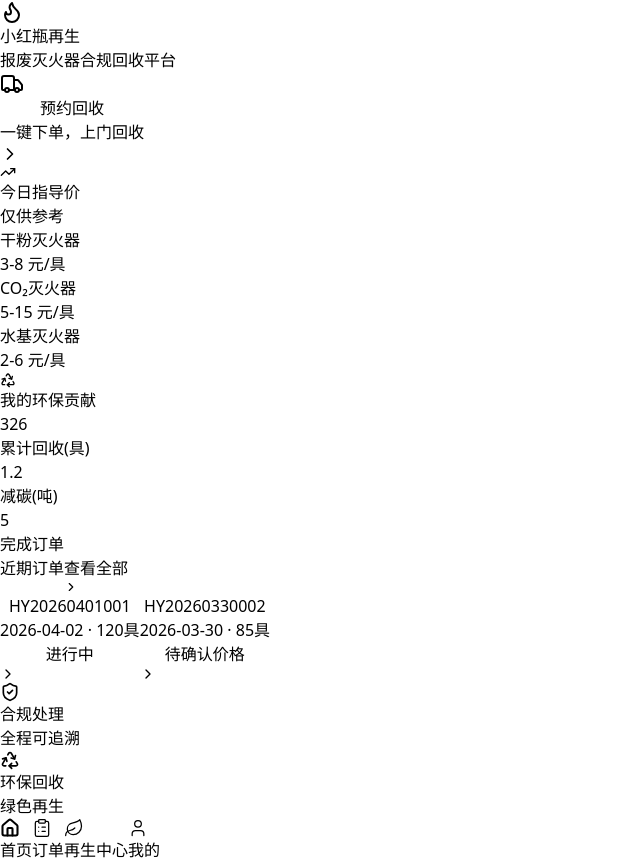
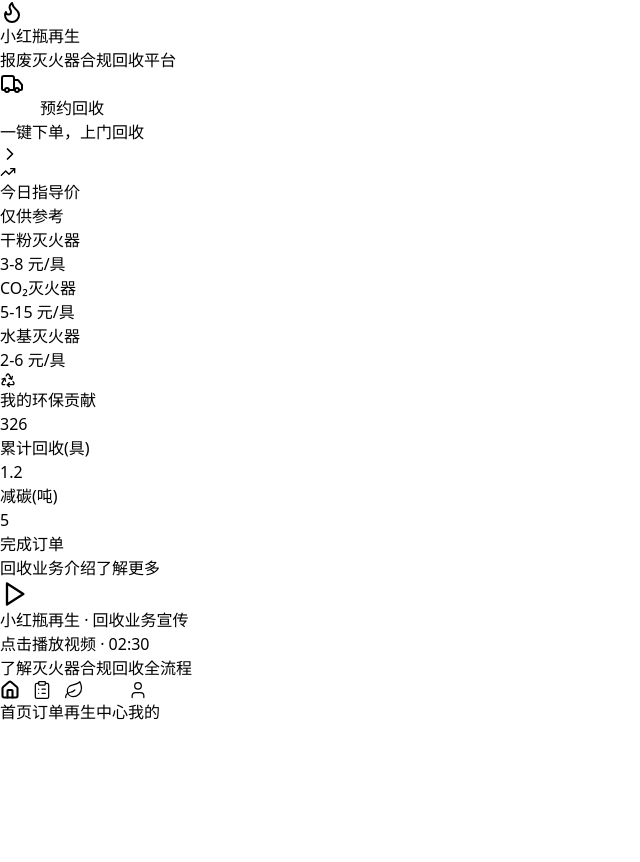
Before and after one commit to jmars1520/-xiaohongping, a React (Vite) app: page / in a window 1280 px wide. Shown: the whole page, without its empty margins (0-640 px from the left). After the commit the page ends 800 px from the top, so only its background shows below. Built offline with nearby package versions, Linux system fonts and the light colour scheme.

Commit message:
feat: 替换首页近期订单区域为回收业务宣传视频占位
Co-Authored-By: mars <jmars1520@163.com>

```diff
--- a/src/components/supplier/SupplierHome.tsx
+++ b/src/components/supplier/SupplierHome.tsx
@@ -1,13 +1,9 @@
-import { Flame, ChevronRight, Recycle, TrendingUp, Truck, ShieldCheck } from "lucide-react";
+import { Flame, ChevronRight, Recycle, TrendingUp, Truck, Play } from "lucide-react";
 
 interface SupplierHomeProps {
   onNavigate: (page: string) => void;
 }
 
-const mockOrders = [
-  { id: "HY20260401001", status: "进行中", count: 120, date: "2026-04-02" },
-  { id: "HY20260330002", status: "待确认价格", count: 85, date: "2026-03-30" },
-];
 
 export default function SupplierHome({ onNavigate }: SupplierHomeProps) {
   return (
@@ -87,62 +83,27 @@ export default function SupplierHome({ onNavigate }: SupplierHomeProps) {
         </div>
       </div>
 
-      {/* Recent Orders */}
-      <div className="mx-4 mt-4">
+      {/* Promo Video */}
+      <div className="mx-4 mt-4 mb-4">
         <div className="flex items-center justify-between mb-3">
-          <span className="text-sm font-semibold text-gray-700">近期订单</span>
-          <button onClick={() => onNavigate("orders")} className="text-xs text-red-500 flex items-center gap-0.5">
-            查看全部 <ChevronRight size={14} />
-          </button>
+          <span className="text-sm font-semibold text-gray-700">回收业务介绍</span>
+          <span className="text-xs text-gray-400">了解更多</span>
         </div>
-        <div className="space-y-3">
-          {mockOrders.map((order) => (
-            <button
-              key={order.id}
-              onClick={() => onNavigate("orderDetail")}
-              className="w-full bg-white rounded-xl p-4 shadow-sm text-left flex items-center justify-between"
-            >
-              <div>
-                <div className="text-sm font-medium text-gray-800">{order.id}</div>
-                <div className="text-xs text-gray-400 mt-1">{order.date} · {order.count}具</div>
-              </div>
-              <div className="flex items-center gap-2">
-                <span className={`text-xs px-2 py-0.5 rounded-full font-medium ${
-                  order.status === "进行中"
-                    ? "bg-blue-100 text-blue-600"
-                    : "bg-orange-100 text-orange-600"
-                }`}>
-                  {order.status}
-                </span>
-                <ChevronRight size={16} className="text-gray-300" />
-              </div>
-            </button>
-          ))}
-        </div>
-      </div>
-
-      {/* Features */}
-      <div className="mx-4 mt-4 mb-4">
-        <div className="grid grid-cols-2 gap-3">
-          <div className="bg-white rounded-xl p-4 shadow-sm flex items-start gap-3">
-            <div className="w-10 h-10 bg-blue-50 rounded-lg flex items-center justify-center shrink-0">
-              <ShieldCheck size={20} className="text-blue-500" />
+        <div className="bg-gray-900 rounded-2xl overflow-hidden shadow-sm aspect-video relative">
+          {/* Video Placeholder */}
+          <div className="absolute inset-0 bg-gradient-to-br from-red-600/80 to-orange-500/80 flex flex-col items-center justify-center">
+            <div className="w-16 h-16 bg-white/20 backdrop-blur rounded-full flex items-center justify-center mb-3 border-2 border-white/40">
+              <Play size={28} className="text-white ml-1" fill="white" />
             </div>
-            <div>
-              <div className="text-sm font-medium text-gray-700">合规处理</div>
-              <div className="text-xs text-gray-400 mt-0.5">全程可追溯</div>
-            </div>
+            <div className="text-white font-bold text-base">小红瓶再生 · 回收业务宣传</div>
+            <div className="text-white/70 text-xs mt-1">点击播放视频 · 02:30</div>
           </div>
-          <div className="bg-white rounded-xl p-4 shadow-sm flex items-start gap-3">
-            <div className="w-10 h-10 bg-green-50 rounded-lg flex items-center justify-center shrink-0">
-              <Recycle size={20} className="text-green-500" />
-            </div>
-            <div>
-              <div className="text-sm font-medium text-gray-700">环保回收</div>
-              <div className="text-xs text-gray-400 mt-0.5">绿色再生</div>
-            </div>
+          {/* Video Progress Bar Placeholder */}
+          <div className="absolute bottom-0 left-0 right-0 h-1 bg-white/20">
+            <div className="h-full w-0 bg-white rounded-full" />
           </div>
         </div>
+        <div className="mt-2 text-xs text-gray-400 text-center">了解灭火器合规回收全流程</div>
       </div>
     </div>
   );
```
